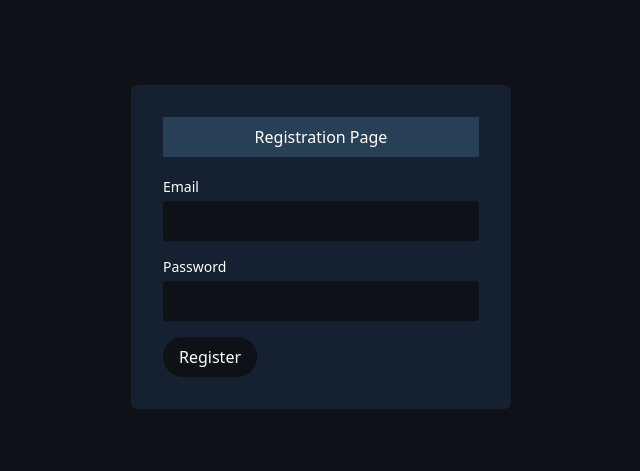
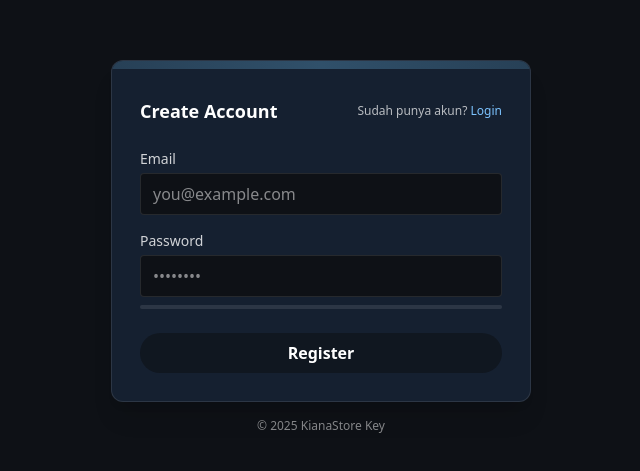
Before and after one commit to KianaKun/kiana-frontend, a Next.js app: page /register in a window 1280 px wide. Shown: the part 153-624 px from the top of the page, without its empty margins (319-959 px from the left). Built offline with nearby package versions, Linux system fonts and the light colour scheme.

Commit message:
Submit Bug API di register + perbarui ui login dan register (FINAL UPDATE BUG + UI)
Feature? Next maybe

```diff
--- a/app/login/page.tsx
+++ b/app/login/page.tsx
@@ -1,66 +1,141 @@
 "use client";
 
-import { useState } from "react";
+import { useState, useMemo } from "react";
+import Link from "next/link";
 
-const API = "/api"; // ← PROXY, bukan http://localhost:5000
+const API = "/api"; // proxy ke backend
 
 export default function LoginPage() {
   const [email, setEmail] = useState("");
   const [password, setPassword] = useState("");
-  const [message, setMessage] = useState("");
 
-  const handleLogin = async () => {
+  const [submitting, setSubmitting] = useState(false);
+  const [msg, setMsg] = useState<{ type: "ok" | "err"; text: string } | null>(null);
+
+  const disabled = useMemo(() => {
+    return submitting || email.trim() === "" || password.trim() === "";
+  }, [submitting, email, password]);
+
+  async function handleLogin() {
+    setMsg(null);
+    if (disabled) return;
+
     try {
+      setSubmitting(true);
+
       const res = await fetch(`${API}/login`, {
         method: "POST",
         headers: { "Content-Type": "application/json" },
-        credentials: "include", // penting untuk cookie
+        credentials: "include", // penting untuk session cookie
         body: JSON.stringify({ email, password }),
       });
 
       const data = await res.json();
 
       if (!res.ok) {
-        setMessage(data?.message || `${res.status} ${res.statusText}`);
+        setMsg({ type: "err", text: data?.message || `${res.status} ${res.statusText}` });
+        setSubmitting(false);
         return;
       }
 
-      setMessage(data.message || "Login sukses");
+      setMsg({ type: "ok", text: data.message || "Login sukses" });
+
+      setTimeout(() => {
         window.location.href = data.role === "admin" ? "/admin-dashboard" : "/";
+      }, 800);
     } catch {
-      setMessage("⚠️ Gagal koneksi ke server");
+      setMsg({ type: "err", text: "⚠️ Gagal koneksi ke server" });
+      setSubmitting(false);
     }
-  };
+  }
 
   return (
-    <div className="min-h-screen bg-[#0E1116] flex items-center justify-center">
-      <div className="bg-[#152030] p-8 rounded-md w-[380px]">
-        <h2 className="bg-[#274056] text-white text-center py-2 font-medium mb-5">Login</h2>
+    <div className="min-h-screen bg-[#0E1116] text-white flex items-center justify-center px-4">
+      <div className="w-full max-w-[420px]">
+        {/* Kartu */}
+        <div className="relative rounded-xl bg-[#152030] border border-white/10 overflow-hidden shadow-xl">
+          {/* top strip */}
+          <div className="h-2 bg-gradient-to-r from-[#274056] via-[#30506a] to-[#274056]" />
 
-        <label className="text-white text-sm block mb-1">Email</label>
-        <input
+          <div className="p-7">
+            <div className="flex items-center justify-between mb-6">
+              <h1 className="text-lg font-semibold">Login</h1>
+              <div className="text-xs text-white/70">
+                Belum punya akun?{" "}
+                <Link className="text-[#7CC3FF] hover:underline" href="/register">
+                  Register
+                </Link>
+              </div>
+            </div>
+
+            <Label>Email</Label>
+            <Input
               type="email"
-          className="w-full px-3 py-2 mb-4 bg-[#0E1116] text-white rounded"
+              placeholder="you@example.com"
               value={email}
               onChange={(e) => setEmail(e.target.value)}
             />
 
-        <label className="text-white text-sm block mb-1">Password</label>
-        <input
+            <div className="mt-4" />
+
+            <Label>Password</Label>
+            <Input
               type="password"
-          className="w-full px-3 py-2 mb-4 bg-[#0E1116] text-white rounded"
+              placeholder="••••••••"
               value={password}
               onChange={(e) => setPassword(e.target.value)}
             />
 
             <button
               onClick={handleLogin}
-          className="bg-[#0E1116] text-white px-4 py-2 rounded-full hover:bg-[#1c2027]">
-          Login
+              disabled={disabled}
+              className={`mt-6 w-full rounded-full px-4 py-2 font-semibold transition ${
+                disabled
+                  ? "bg-[#0E1116]/60 cursor-not-allowed"
+                  : "bg-[#0E1116] hover:bg-[#1c2027]"
+              }`}
+            >
+              {submitting ? "Logging in…" : "Login"}
             </button>
 
-        {message && <p className="mt-4 text-white">{message}</p>}
+            {/* Alert/Toast kecil */}
+            {msg && (
+              <div
+                className={`mt-4 text-sm rounded-md px-3 py-2 ${
+                  msg.type === "ok"
+                    ? "bg-emerald-600/20 text-emerald-200 border border-emerald-500/30"
+                    : "bg-red-700/20 text-red-200 border border-red-500/30"
+                }`}
+              >
+                {msg.text}
+              </div>
+            )}
+          </div>
+        </div>
+
+        {/* Footer kecil */}
+        <div className="text-center text-white/50 text-xs mt-4">
+          © {new Date().getFullYear()} KianaStore Key
+        </div>
       </div>
     </div>
   );
 }
+
+/* ———— UI kecil biar rapi & konsisten ———— */
+
+function Label({ children }: { children: React.ReactNode }) {
+  return <label className="block text-sm text-white/80 mb-1">{children}</label>;
+}
+
+function Input({
+  className,
+  ...props
+}: React.InputHTMLAttributes<HTMLInputElement>) {
+  return (
+    <input
+      {...props}
+      className={`w-full px-3 py-2 rounded bg-[#0E1116] text-white outline-none border border-white/10 focus:border-white/20 focus:ring-2 focus:ring-[#274056] ${className || ""}`}
+    />
+  );
+}
--- a/app/register/page.tsx
+++ b/app/register/page.tsx
@@ -1,64 +1,157 @@
 "use client";
 
-import { useState } from "react";
+import { useState, useMemo } from "react";
+import Link from "next/link";
+
+const API = "/api"; // sama seperti Login: lewat proxy Next.js
 
 export default function RegisterPage() {
   const [email, setEmail] = useState("");
   const [password, setPassword] = useState("");
-  const [message, setMessage] = useState("");
 
-  const handleRegister = async () => {
+  const [submitting, setSubmitting] = useState(false);
+  const [msg, setMsg] = useState<{ type: "ok" | "err"; text: string } | null>(null);
+
+  const disabled = useMemo(() => {
+    return submitting || email.trim() === "" || password.trim() === "";
+  }, [submitting, email, password]);
+
+  async function handleRegister() {
+    setMsg(null);
+    if (disabled) return;
+
     try {
-      const res = await fetch("http://localhost:5000/register", {
+      setSubmitting(true);
+
+      const res = await fetch(`${API}/register`, {
         method: "POST",
         headers: { "Content-Type": "application/json" },
-        body: JSON.stringify({ email, password })
+        // credentials tidak wajib untuk register (nggak set cookie), tapi aman kalau ditambah:
+        credentials: "include",
+        body: JSON.stringify({ email, password }),
       });
 
       const data = await res.json();
-      if (data.success) {
-        setMessage("✅ Registrasi berhasil!");
-        window.location.href = "/login"; // setelah daftar, pindah ke login
-      } else {
-        setMessage("❌ " + data.message);
+
+      if (!res.ok || !data?.success) {
+        setMsg({ type: "err", text: data?.message || `${res.status} ${res.statusText}` });
+        setSubmitting(false);
+        return;
       }
+
+      setMsg({ type: "ok", text: "Registrasi berhasil. Mengarahkan ke halaman login…" });
+      // beri jeda dikit biar user sempat baca toast
+      setTimeout(() => {
+        window.location.href = "/login";
+      }, 900);
     } catch {
-      setMessage("⚠️ Gagal koneksi ke server");
+      setMsg({ type: "err", text: "⚠️ Gagal koneksi ke server" });
+      setSubmitting(false);
     }
-  };
+  }
 
   return (
-    <div className="min-h-screen bg-[#0E1116] flex items-center justify-center">
-      <div className="bg-[#152030] p-8 rounded-md w-[380px]">
-        <h2 className="bg-[#274056] text-white text-center py-2 font-medium mb-5">
-          Registration Page
-        </h2>
+    <div className="min-h-screen bg-[#0E1116] text-white flex items-center justify-center px-4">
+      <div className="w-full max-w-[420px]">
+        {/* Kartu */}
+        <div className="relative rounded-xl bg-[#152030] border border-white/10 overflow-hidden shadow-xl">
+          {/* top strip */}
+          <div className="h-2 bg-gradient-to-r from-[#274056] via-[#30506a] to-[#274056]" />
 
-        <label className="text-white text-sm block mb-1">Email</label>
-        <input
+          <div className="p-7">
+            <div className="flex items-center justify-between mb-6">
+              <h1 className="text-lg font-semibold">Create Account</h1>
+              <div className="text-xs text-white/70">
+                Sudah punya akun?{" "}
+                <Link className="text-[#7CC3FF] hover:underline" href="/login">
+                  Login
+                </Link>
+              </div>
+            </div>
+
+            <Label>Email</Label>
+            <Input
               type="email"
-          className="w-full px-3 py-2 mb-4 bg-[#0E1116] text-white rounded outline-none focus:ring-2 focus:ring-blue-500"
+              placeholder="you@example.com"
               value={email}
               onChange={(e) => setEmail(e.target.value)}
             />
 
-        <label className="text-white text-sm block mb-1">Password</label>
-        <input
+            <div className="mt-4" />
+
+            <Label>Password</Label>
+            <Input
               type="password"
-          className="w-full px-3 py-2 mb-4 bg-[#0E1116] text-white rounded outline-none focus:ring-2 focus:ring-blue-500"
+              placeholder="••••••••"
               value={password}
               onChange={(e) => setPassword(e.target.value)}
             />
 
+            {/* helper mini-bar (opsional) */}
+            <div className="mt-2 h-1 w-full bg-white/10 rounded">
+              <div
+                className={`h-1 rounded transition-all ${
+                  password.length >= 10
+                    ? "w-3/3 bg-emerald-400"
+                    : password.length >= 6
+                    ? "w-2/3 bg-yellow-300"
+                    : password.length > 0
+                    ? "w-1/3 bg-red-400"
+                    : "w-0"
+                }`}
+              />
+            </div>
+
             <button
               onClick={handleRegister}
-          className="bg-[#0E1116] text-white px-4 py-2 rounded-full hover:bg-[#1c2027] transition"
+              disabled={disabled}
+              className={`mt-6 w-full rounded-full px-4 py-2 font-semibold transition ${
+                disabled
+                  ? "bg-[#0E1116]/60 cursor-not-allowed"
+                  : "bg-[#0E1116] hover:bg-[#1c2027]"
+              }`}
             >
-          Register
+              {submitting ? "Registering…" : "Register"}
             </button>
 
-        {message && <p className="mt-4 text-white">{message}</p>}
+            {/* Alert/Toast kecil */}
+            {msg && (
+              <div
+                className={`mt-4 text-sm rounded-md px-3 py-2 ${
+                  msg.type === "ok"
+                    ? "bg-emerald-600/20 text-emerald-200 border border-emerald-500/30"
+                    : "bg-red-700/20 text-red-200 border border-red-500/30"
+                }`}
+              >
+                {msg.text}
+              </div>
+            )}
+          </div>
+        </div>
+
+        {/* Footer kecil */}
+        <div className="text-center text-white/50 text-xs mt-4">
+          © {new Date().getFullYear()} KianaStore Key
+        </div>
       </div>
     </div>
   );
 }
+
+/* ———— UI kecil biar rapi & konsisten ———— */
+
+function Label({ children }: { children: React.ReactNode }) {
+  return <label className="block text-sm text-white/80 mb-1">{children}</label>;
+}
+
+function Input({
+  className,
+  ...props
+}: React.InputHTMLAttributes<HTMLInputElement>) {
+  return (
+    <input
+      {...props}
+      className={`w-full px-3 py-2 rounded bg-[#0E1116] text-white outline-none border border-white/10 focus:border-white/20 focus:ring-2 focus:ring-[#274056] ${className || ""}`}
+    />
+  );
+}
```
Lines whose indentation alone changed are shown as unchanged.
